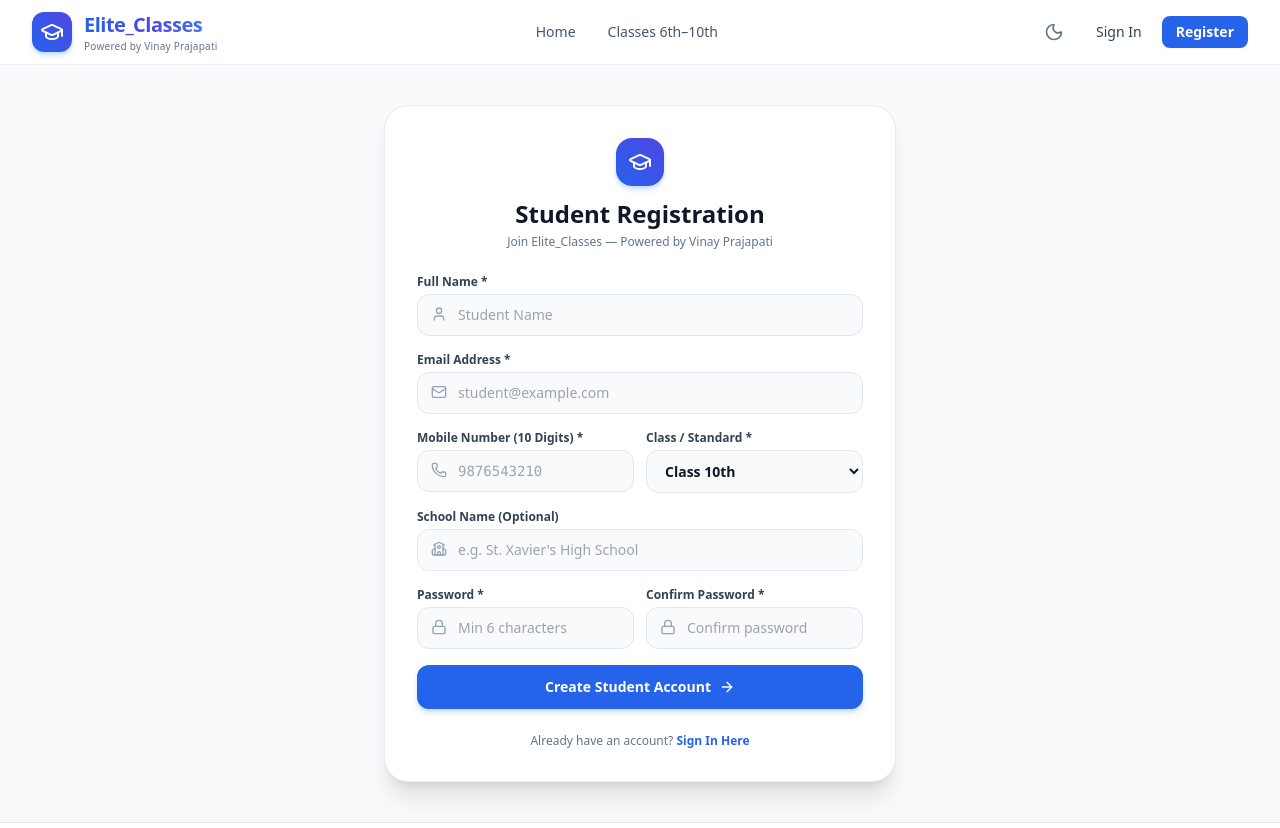
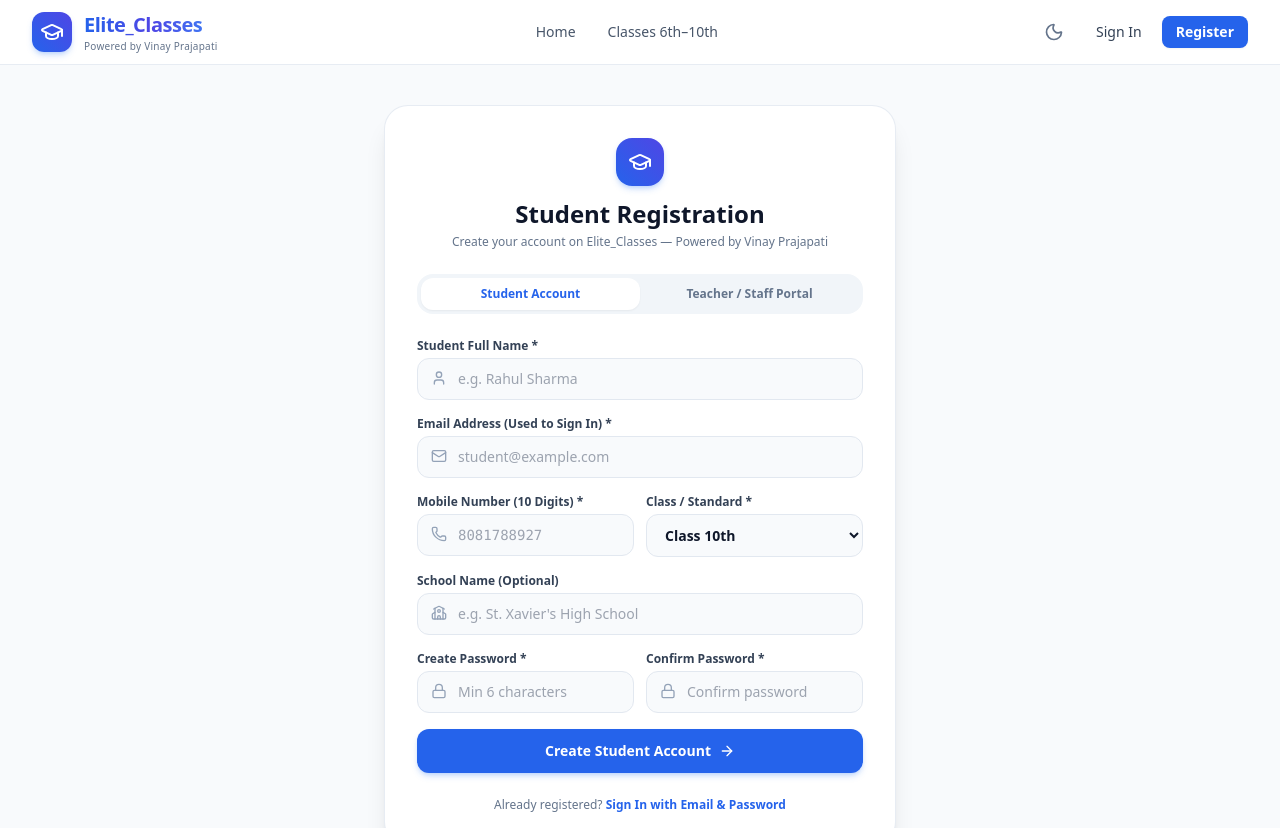
Before and after one commit to programmervinay/eliteclasses_exam, a React (Vite) app: page /register in a window 1280 px wide. Shown: the top 828 px of the page. Built offline with nearby package versions, Linux system fonts and the light colour scheme; no server answers.

Commit message:
feat: add dedicated teacher registration with passcode support

```diff
--- a/src/pages/auth/RegisterPage.tsx
+++ b/src/pages/auth/RegisterPage.tsx
@@ -1,6 +1,17 @@
 import React, { useState } from 'react';
 import { Link, useNavigate } from 'react-router-dom';
-import { GraduationCap, User, Mail, Phone, School, Lock, ArrowRight, AlertCircle, CheckCircle2 } from 'lucide-react';
+import {
+  GraduationCap,
+  User,
+  Mail,
+  Phone,
+  School,
+  Lock,
+  ArrowRight,
+  AlertCircle,
+  ShieldCheck,
+  KeyRound
+} from 'lucide-react';
 import { useAuth } from '../../context/AuthContext';
 import { APP_CONFIG } from '../../lib/supabase';
 import type { StudentClass } from '../../types/database';
@@ -13,6 +24,10 @@ export const RegisterPage: React.FC = () => {
   const [schoolName, setSchoolName] = useState('');
   const [password, setPassword] = useState('');
   const [confirmPassword, setConfirmPassword] = useState('');
+
+  // Teacher Registration options
+  const [isTeacher, setIsTeacher] = useState(false);
+  const [teacherCode, setTeacherCode] = useState('');
 
   const [loading, setLoading] = useState(false);
   const [errorMsg, setErrorMsg] = useState<string | null>(null);
@@ -41,6 +56,13 @@ export const RegisterPage: React.FC = () => {
       return;
     }
 
+    if (isTeacher && email.trim().toLowerCase() !== 'gitwala.vinay@gmail.com') {
+      if (teacherCode.trim() !== 'ELITE2026') {
+        setErrorMsg('Invalid Teacher Passcode. Please contact Vinay Prajapati (8081788927) for the teacher access code.');
+        return;
+      }
+    }
+
     setLoading(true);
 
     const { error } = await register({
@@ -50,6 +72,8 @@ export const RegisterPage: React.FC = () => {
       studentClass,
       schoolName: schoolName.trim() || undefined,
       password,
+      isTeacher,
+      teacherCode: teacherCode.trim() || undefined,
     });
 
     setLoading(false);
@@ -57,7 +81,11 @@ export const RegisterPage: React.FC = () => {
     if (error) {
       setErrorMsg(error.message || 'Registration failed. An account with this email may already exist.');
     } else {
+      if (isTeacher || email.trim().toLowerCase() === 'gitwala.vinay@gmail.com') {
+        navigate('/admin');
+      } else {
         navigate('/dashboard');
+      }
     }
   };
 
@@ -67,14 +95,40 @@ export const RegisterPage: React.FC = () => {
 
         <div className="text-center mb-6">
           <div className="mx-auto flex h-12 w-12 items-center justify-center rounded-2xl bg-gradient-to-tr from-brand-600 to-indigo-600 text-white shadow-md shadow-brand-500/25 mb-3">
-            <GraduationCap className="h-6 w-6" />
+            {isTeacher ? <ShieldCheck className="h-6 w-6" /> : <GraduationCap className="h-6 w-6" />}
           </div>
           <h2 className="text-2xl font-black text-slate-900 dark:text-white">
-            Student Registration
+            {isTeacher ? 'Teacher / Admin Registration' : 'Student Registration'}
           </h2>
           <p className="mt-1 text-xs text-slate-500">
-            Join {APP_CONFIG.name} — Powered by {APP_CONFIG.creator}
+            Create your account on {APP_CONFIG.name} — Powered by {APP_CONFIG.creator}
           </p>
+        </div>
+
+        {/* Role Toggle Tabs */}
+        <div className="flex rounded-2xl bg-slate-100 dark:bg-slate-800 p-1 mb-6">
+          <button
+            type="button"
+            onClick={() => setIsTeacher(false)}
+            className={`flex-1 py-2 text-xs font-bold rounded-xl transition-all ${
+              !isTeacher
+                ? 'bg-white dark:bg-slate-900 text-brand-600 dark:text-brand-400 shadow-sm'
+                : 'text-slate-500 hover:text-slate-800 dark:hover:text-slate-200'
+            }`}
+          >
+            Student Account
+          </button>
+          <button
+            type="button"
+            onClick={() => setIsTeacher(true)}
+            className={`flex-1 py-2 text-xs font-bold rounded-xl transition-all ${
+              isTeacher
+                ? 'bg-white dark:bg-slate-900 text-purple-600 dark:text-purple-400 shadow-sm'
+                : 'text-slate-500 hover:text-slate-800 dark:hover:text-slate-200'
+            }`}
+          >
+            Teacher / Staff Portal
+          </button>
         </div>
 
         {errorMsg && (
@@ -89,14 +143,14 @@ export const RegisterPage: React.FC = () => {
           {/* Full Name */}
           <div>
             <label className="block text-xs font-semibold text-slate-700 dark:text-slate-300 mb-1">
-              Full Name *
+              {isTeacher ? 'Teacher Full Name *' : 'Student Full Name *'}
             </label>
             <div className="relative">
               <User className="absolute left-3.5 top-3 h-4 w-4 text-slate-400" />
               <input
                 type="text"
                 required
-                placeholder="Student Name"
+                placeholder={isTeacher ? "e.g. Vinay Prajapati" : "e.g. Rahul Sharma"}
                 value={fullName}
                 onChange={(e) => setFullName(e.target.value)}
                 className="w-full rounded-xl border border-slate-200 dark:border-slate-700 bg-slate-50 dark:bg-slate-800 pl-10 pr-3.5 py-2.5 text-sm focus:border-brand-500 focus:outline-none dark:text-white"
@@ -107,22 +161,27 @@ export const RegisterPage: React.FC = () => {
           {/* Email */}
           <div>
             <label className="block text-xs font-semibold text-slate-700 dark:text-slate-300 mb-1">
-              Email Address *
+              Email Address (Used to Sign In) *
             </label>
             <div className="relative">
               <Mail className="absolute left-3.5 top-3 h-4 w-4 text-slate-400" />
               <input
                 type="email"
                 required
-                placeholder="student@example.com"
+                placeholder={isTeacher ? "gitwala.vinay@gmail.com" : "student@example.com"}
                 value={email}
                 onChange={(e) => setEmail(e.target.value)}
                 className="w-full rounded-xl border border-slate-200 dark:border-slate-700 bg-slate-50 dark:bg-slate-800 pl-10 pr-3.5 py-2.5 text-sm focus:border-brand-500 focus:outline-none dark:text-white"
               />
             </div>
+            {isTeacher && email.trim().toLowerCase() === 'gitwala.vinay@gmail.com' && (
+              <span className="text-[10px] text-emerald-600 dark:text-emerald-400 font-semibold mt-1 block">
+                ✓ Primary Administrator Email recognized. Passcode not required.
+              </span>
+            )}
           </div>
 
-          {/* Mobile & Class */}
+          {/* Mobile & Class (or Teacher Passcode) */}
           <div className="grid grid-cols-1 sm:grid-cols-2 gap-3">
             <div>
               <label className="block text-xs font-semibold text-slate-700 dark:text-slate-300 mb-1">
@@ -134,7 +193,7 @@ export const RegisterPage: React.FC = () => {
                   type="tel"
                   required
                   maxLength={10}
-                  placeholder="9876543210"
+                  placeholder="8081788927"
                   value={phone}
                   onChange={(e) => setPhone(e.target.value.replace(/\D/g, ''))}
                   className="w-full rounded-xl border border-slate-200 dark:border-slate-700 bg-slate-50 dark:bg-slate-800 pl-10 pr-3.5 py-2.5 text-sm font-mono focus:border-brand-500 focus:outline-none dark:text-white"
@@ -142,6 +201,7 @@ export const RegisterPage: React.FC = () => {
               </div>
             </div>
 
+            {!isTeacher ? (
               <div>
                 <label className="block text-xs font-semibold text-slate-700 dark:text-slate-300 mb-1">
                   Class / Standard *
@@ -158,18 +218,36 @@ export const RegisterPage: React.FC = () => {
                   <option value="10th">Class 10th</option>
                 </select>
               </div>
+            ) : (
+              <div>
+                <label className="block text-xs font-semibold text-slate-700 dark:text-slate-300 mb-1">
+                  Teacher Access Passcode *
+                </label>
+                <div className="relative">
+                  <KeyRound className="absolute left-3.5 top-3 h-4 w-4 text-purple-500" />
+                  <input
+                    type="password"
+                    placeholder="Enter Passcode (ELITE2026)"
+                    value={teacherCode}
+                    onChange={(e) => setTeacherCode(e.target.value)}
+                    disabled={email.trim().toLowerCase() === 'gitwala.vinay@gmail.com'}
+                    className="w-full rounded-xl border border-purple-200 dark:border-purple-800 bg-purple-50/50 dark:bg-purple-950/30 pl-10 pr-3.5 py-2.5 text-sm font-mono focus:border-purple-500 focus:outline-none dark:text-white disabled:opacity-50"
+                  />
+                </div>
+              </div>
+            )}
           </div>
 
-          {/* Optional School Name */}
+          {/* Optional School / Institute */}
           <div>
             <label className="block text-xs font-semibold text-slate-700 dark:text-slate-300 mb-1">
-              School Name (Optional)
+              {isTeacher ? 'Teaching Center / Institute (Optional)' : 'School Name (Optional)'}
             </label>
             <div className="relative">
               <School className="absolute left-3.5 top-3 h-4 w-4 text-slate-400" />
               <input
                 type="text"
-                placeholder="e.g. St. Xavier's High School"
+                placeholder={isTeacher ? "Elite_Classes Coaching Center" : "e.g. St. Xavier's High School"}
                 value={schoolName}
                 onChange={(e) => setSchoolName(e.target.value)}
                 className="w-full rounded-xl border border-slate-200 dark:border-slate-700 bg-slate-50 dark:bg-slate-800 pl-10 pr-3.5 py-2.5 text-sm focus:border-brand-500 focus:outline-none dark:text-white"
@@ -181,7 +259,7 @@ export const RegisterPage: React.FC = () => {
           <div className="grid grid-cols-1 sm:grid-cols-2 gap-3">
             <div>
               <label className="block text-xs font-semibold text-slate-700 dark:text-slate-300 mb-1">
-                Password *
+                Create Password *
               </label>
               <div className="relative">
                 <Lock className="absolute left-3.5 top-3 h-4 w-4 text-slate-400" />
@@ -217,17 +295,21 @@ export const RegisterPage: React.FC = () => {
           <button
             type="submit"
             disabled={loading}
-            className="w-full mt-3 inline-flex items-center justify-center gap-2 rounded-xl bg-brand-600 py-3 text-sm font-bold text-white shadow-md shadow-brand-500/25 hover:bg-brand-700 transition-all disabled:opacity-50"
+            className={`w-full mt-3 inline-flex items-center justify-center gap-2 rounded-xl py-3 text-sm font-bold text-white shadow-md transition-all disabled:opacity-50 ${
+              isTeacher
+                ? 'bg-purple-600 hover:bg-purple-700 shadow-purple-500/25'
+                : 'bg-brand-600 hover:bg-brand-700 shadow-brand-500/25'
+            }`}
           >
-            <span>{loading ? 'Registering Account...' : 'Create Student Account'}</span>
+            <span>{loading ? 'Creating Account...' : isTeacher ? 'Register as Teacher / Admin' : 'Create Student Account'}</span>
             <ArrowRight className="h-4 w-4" />
           </button>
         </form>
 
         <div className="mt-6 text-center text-xs text-slate-500">
-          Already have an account?{' '}
+          Already registered?{' '}
           <Link to="/login" className="font-bold text-brand-600 dark:text-brand-400 hover:underline">
-            Sign In Here
+            Sign In with Email & Password
           </Link>
         </div>
 
```
Also changed, not shown: src/context/AuthContext.tsx (+6 -1 lines), src/pages/auth/LoginPage.tsx (+12 -7 lines). Lines whose indentation alone changed are shown as unchanged.
